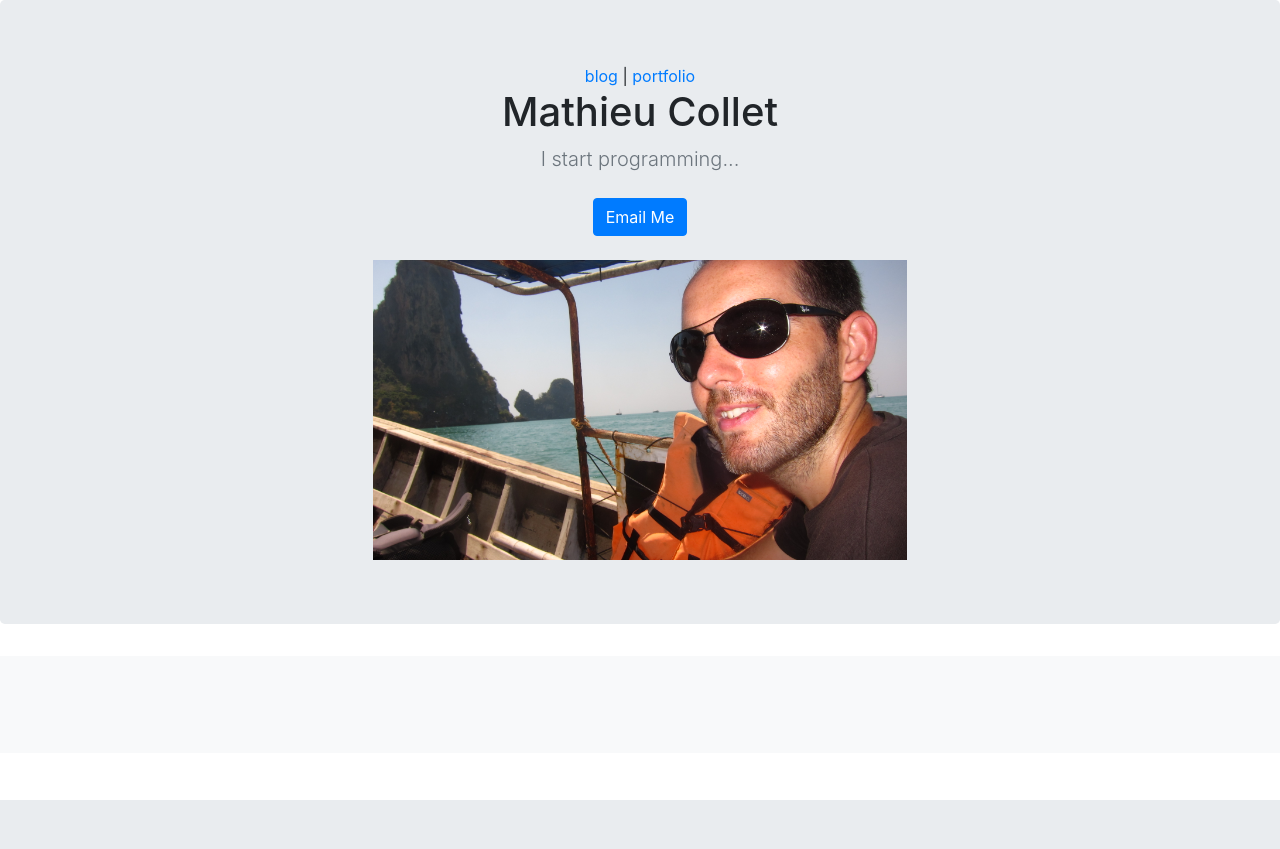
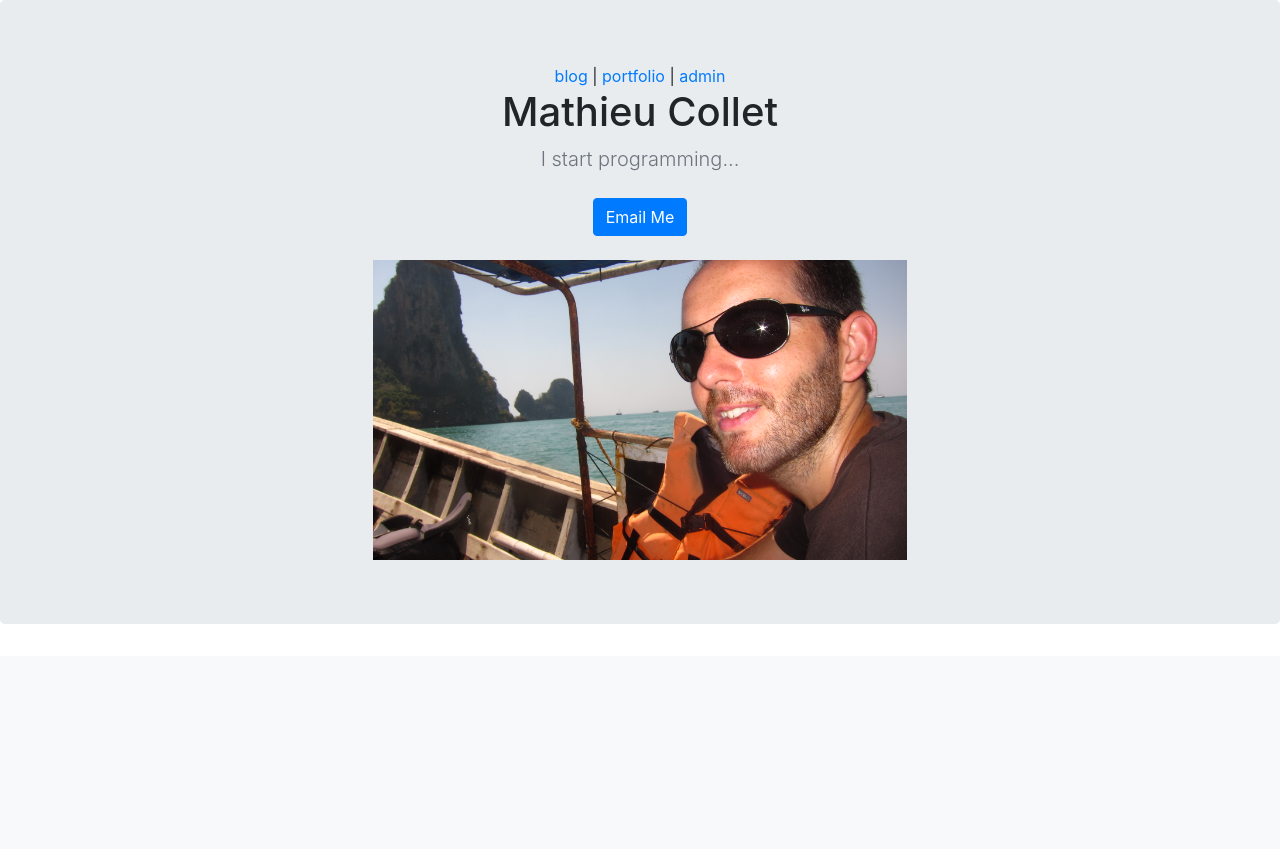
Before and after one commit to mathieuc22/glacialcastle, a Django app: page /blog/ in a window 1280 px wide. Before the commit the page ends 800 px from the top, so only its background shows below. Run offline with Django 3.2, Linux system fonts and the light colour scheme; data that the repository does not hold is empty; parts of the project's set-up code (start-up, migrations or seed data) failed here and were passed over; some libraries are stand-ins or nearby versions.

Commit message:
change base.html and related block content

```diff
--- a/app/blog/templates/blog/post_list.html
+++ b/app/blog/templates/blog/post_list.html
@@ -1,10 +1,13 @@
 {% extends 'base.html' %}
 
+
+{% block content %}
 {% if user.is_authenticated %}
 <a href="{% url 'post_new' %}" class="top-menu">Add</a>
 {% endif %}
-
-{% block content %}
+<div class="album py-5 bg-light">
+  <div class="container">
+      <div class="row">
     <div class="col-md-8">
     {% for post in posts %}
         <div class="post">
@@ -16,4 +19,7 @@
         </div>
     {% endfor %}
     </div>
+</div>
+</div>
+</div>
 {% endblock %}
--- a/app/portfolio/templates/jobs/home.html
+++ b/app/portfolio/templates/jobs/home.html
@@ -2,6 +2,8 @@
 
 {% block content %}
 
+<div class="album py-5 bg-light">
+  <div class="container">
   <div class="row">
     {% for job in jobs.all %}
 
@@ -18,5 +20,7 @@
 
     {% endfor %}
   </div>
+</div>
+</div>
 
 {% endblock %}
--- a/app/templates/base.html
+++ b/app/templates/base.html
@@ -19,7 +19,7 @@
 
       <section class="jumbotron text-center">
         <div class="container">
-          <a href="{% url 'post_list'%}">blog</a> | <a href="{% url 'home'%}">portfolio</a>
+          <a href="{% url 'post_list'%}">blog</a> | <a href="{% url 'home'%}">portfolio</a> | <a href="{% url 'admin:index'%}">admin</a>
           <h1 class="jumbotron-heading">Mathieu Collet</h1>
           <p class="lead text-muted">I start programming...</p>
           <p>
```
